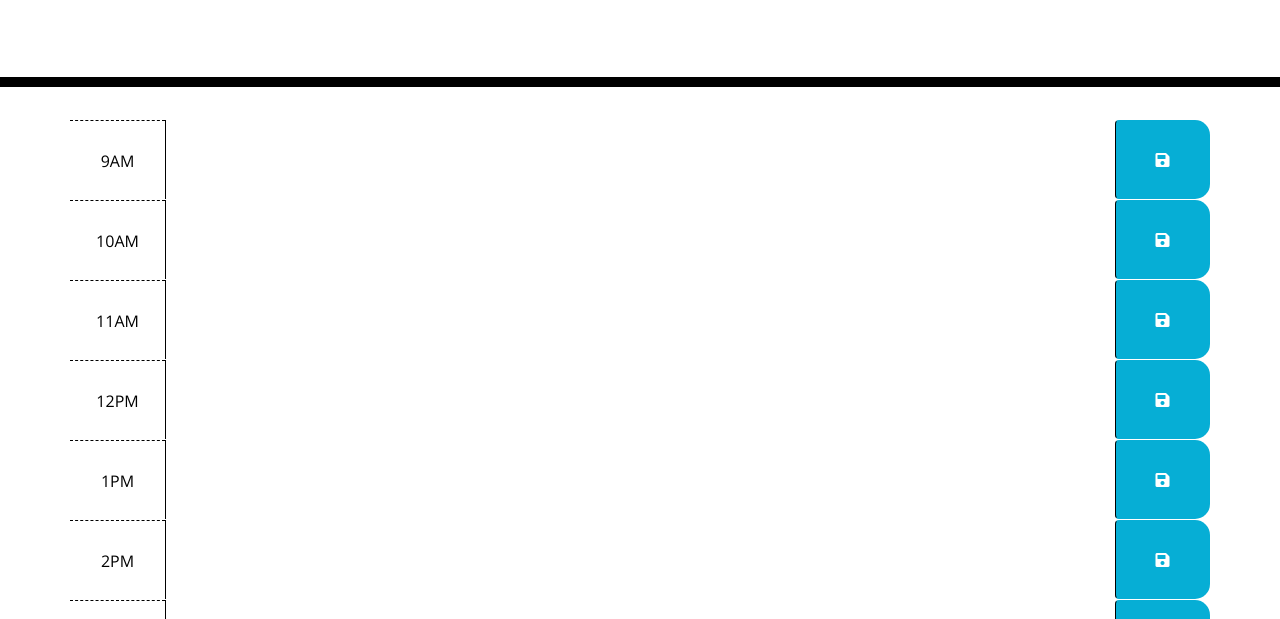
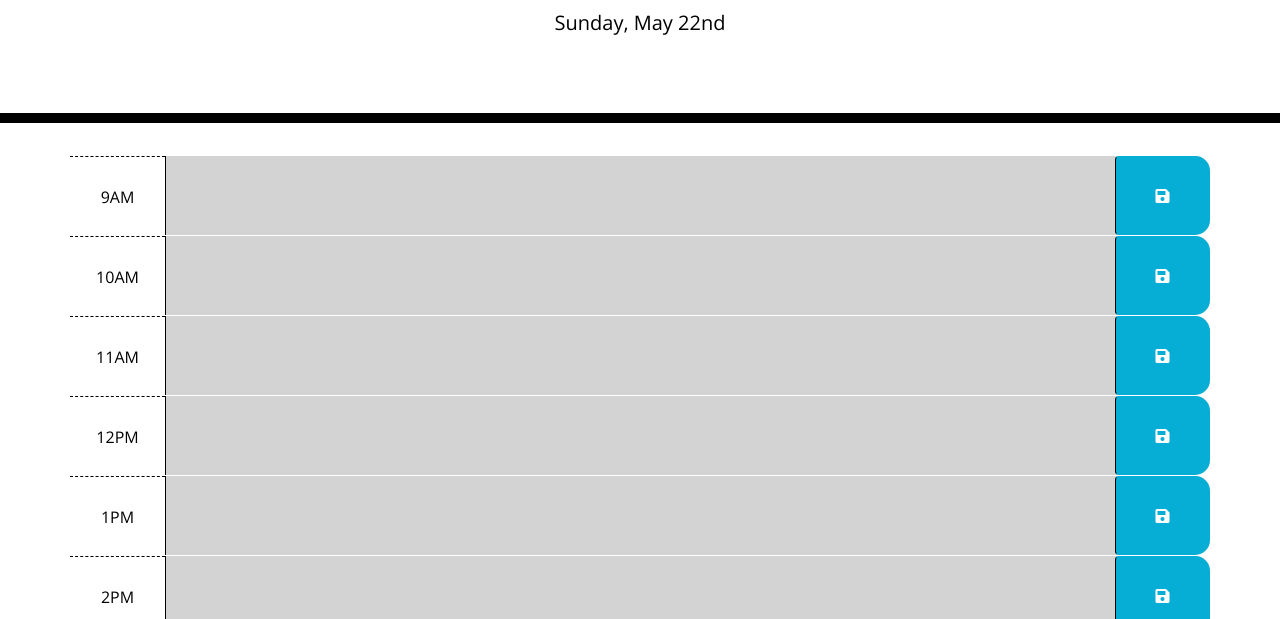
Before and after one commit to colinale/Work-Day-Scheduler, a plain HTML site: page index.html in a window 1280 px wide. Shown: the part 181-800 px from the top of the page. Drawn offline with nearby package versions, Linux system fonts and the light colour scheme.

Commit message:
finalized product

```diff
--- a/index.html
+++ b/index.html
@@ -107,6 +107,6 @@
 
     <script src="https://code.jquery.com/jquery-3.4.1.min.js"></script>
     <script src="https://cdnjs.cloudflare.com/ajax/libs/moment.js/2.24.0/moment.min.js"></script>
-    <script src="test.js"></script>
+    <script src="script.js"></script>
   </body>
 </html>
--- /dev/null
+++ b/script.js
@@ -0,0 +1,57 @@
+$(document).ready(function () {
+      // save button
+    $('.saveBtn').on('click', function () {
+
+      var value = $(this).siblings('.description').val();
+      var time = $(this).parent().attr('id');
+
+      localStorage.setItem(time, value);
+
+      $('.notification').addClass('show');
+
+      // Timeout to remove 'show' class after 5 seconds
+      setTimeout(function () {
+        $('.notification').removeClass('show');
+      }, 5000);
+    });
+
+    function hourUpdater() {
+        // current number of hours
+        var currentHour = moment().hours();
+
+        // loop time blocks
+        $('.time-block').each(function () {
+          var blockHour = parseInt($(this).attr('id').split('-')[1]);
+
+          // check current/past time
+          if (blockHour < currentHour) {
+            $(this).addClass('past');
+          } else if (blockHour === currentHour) {
+            $(this).removeClass('past');
+            $(this).addClass('present');
+          } else {
+            $(this).removeClass('past');
+            $(this).removeClass('present');
+            $(this).addClass('future');
+          }
+        });
+      }
+
+      hourUpdater();
+
+      // checks time to see if updates are needed
+      var interval = setInterval(hourUpdater, 15000);
+
+      $('#hour-9 .description').val(localStorage.getItem('hour-9'));
+      $('#hour-10 .description').val(localStorage.getItem('hour-10'));
+      $('#hour-11 .description').val(localStorage.getItem('hour-11'));
+      $('#hour-12 .description').val(localStorage.getItem('hour-12'));
+      $('#hour-13 .description').val(localStorage.getItem('hour-13'));
+      $('#hour-14 .description').val(localStorage.getItem('hour-14'));
+      $('#hour-15 .description').val(localStorage.getItem('hour-15'));
+      $('#hour-16 .description').val(localStorage.getItem('hour-16'));
+      $('#hour-17 .description').val(localStorage.getItem('hour-17'));
+
+      // shows current day on page
+      $('#currentDay').text(moment().format('dddd, MMMM Do'));
+    });
--- a/test.js
+++ /dev/null
@@ -1,40 +0,0 @@
-$(document).ready(function () {
-    // listen for save button clicks
-    $('.saveBtn').on('click', function () {
-      // get nearby values
-      var value = $(this).siblings('.description').val();
-      var time = $(this).parent().attr('id');
-
-      // save in localStorage
-      localStorage.setItem(time, value);
-
-      // Show notification that item was saved to localStorage by adding class 'show'
-      $('.notification').addClass('show');
-
-      // Timeout to remove 'show' class after 5 seconds
-      setTimeout(function () {
-        $('.notification').removeClass('show');
-      }, 5000);
-    });
-
-    function hourUpdater() {
-        // get current number of hours
-        var currentHour = moment().hours();
-
-        // loop over time blocks
-        $('.time-block').each(function () {
-          var blockHour = parseInt($(this).attr('id').split('-')[1]);
-
-          // check if we've moved past this time
-          if (blockHour < currentHour) {
-            $(this).addClass('past');
-          } else if (blockHour === currentHour) {
-            $(this).removeClass('past');
-            $(this).addClass('present');
-          } else {
-            $(this).removeClass('past');
-            $(this).removeClass('present');
-            $(this).addClass('future');
-          }
-        });
-      }
```
